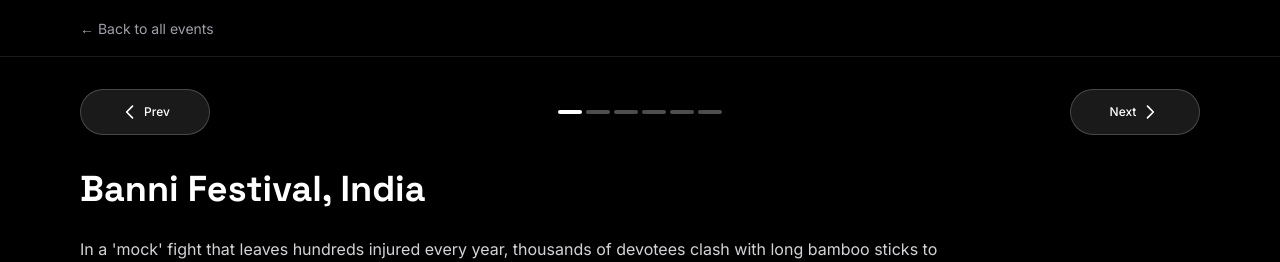
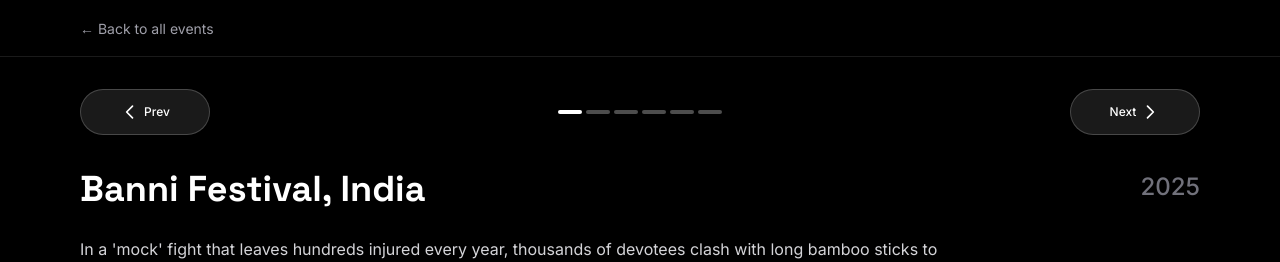
Before and after one commit to astorimattia/tobeseen, a Next.js app: page /work/banni in a window 1280 px wide. Shown: the top 262 px of the page. Built offline with nearby package versions, Linux system fonts and the light colour scheme.

Commit message:
Add event years and improve alignment

```diff
--- a/app/components/EventPage.tsx
+++ b/app/components/EventPage.tsx
@@ -11,6 +11,7 @@ import SensitiveContentFilter from "./SensitiveContentFilter";
 interface Event {
   id: string;
   title: string;
+  year?: string;
   story: string;
   images: string[];
   analogImages?: string[];
@@ -172,7 +173,16 @@ export default function EventPage({
         {/* Event Content */}
         <article className="space-y-8 mt-4 md:mt-8">
           <div className="space-y-6">
-            <h1 className="text-2xl md:text-4xl font-bold leading-tight">{event.title}</h1>
+            <div className="flex justify-between items-start gap-4">
+              <h1 className="text-2xl md:text-4xl font-bold leading-tight">
+                {event.title}
+              </h1>
+              {event.year && (
+                <span className="text-xl md:text-2xl text-zinc-500 font-medium whitespace-nowrap pt-1">
+                  {event.year}
+                </span>
+              )}
+            </div>
             <p className="text-sm md:text-base text-zinc-300 max-w-4xl leading-relaxed">{event.story}</p>
 
             {/* Medium Article Link */}
--- a/app/work/[eventId]/page.tsx
+++ b/app/work/[eventId]/page.tsx
@@ -10,6 +10,7 @@ const EVENTS = [
   {
     id: "banni",
     title: "Banni Festival, India",
+    year: "2025",
     story: "In a 'mock' fight that leaves hundreds injured every year, thousands of devotees clash with long bamboo sticks to secure the idol of their god. It's a midnight battlefield where bloodshed is considered a sacred offering.",
     images: ["/digital/banni.webp", "/digital/banni2.webp", "/digital/banni3.webp", "/digital/banni4.webp", "/digital/banni5.webp", "/digital/banni6.webp", "/digital/banni7.webp", "/digital/banni8.webp", "/digital/banni9.webp", "/digital/banni10.webp", "/digital/banni11.webp", "/digital/banni12.webp", "/digital/banni13.webp", "/digital/banni14.webp", "/digital/banni15.webp"],
     analogImages: [
@@ -23,6 +24,7 @@ const EVENTS = [
   {
     id: "mautkakuan",
     title: "Maut Ka Kuan, India",
+    year: "2025",
     story: "Daredevils defy gravity riding motorcycles and cars on vertical wooden walls. In the 'Well of Death', the roar of engines and the smell of exhaust fill the air as riders perform death-defying stunts held only by centrifugal force.",
     images: ["/digital/mautkakuan.webp", "/digital/mautkakuan2.webp", "/digital/mautkakuan3.webp", "/digital/mautkakuan4.webp", "/digital/mautkakuan5.webp", "/digital/mautkakuan6.webp", "/digital/mautkakuan7.webp", "/digital/mautkakuan8.webp", "/digital/mautkakuan9.webp", "/digital/mautkakuan10.webp", "/digital/mautkakuan11.webp", "/digital/mautkakuan12.webp", "/digital/mautkakuan13.webp", "/digital/mautkakuan14.webp", "/digital/mautkakuan15.webp"],
     analogImages: [
@@ -48,6 +50,7 @@ const EVENTS = [
   {
     id: "tultepec",
     title: "Feria Internacional de la Pirotecnia, Mexico",
+    year: "2025",
     story: "Every year, 200 man made bulls loaded with fireworks are thrown into crowds. The streets become a battlefield with fire and explosion, it's a tradition that tests the limits of human courage and the power of fire.",
     images: ["/digital/tultepec.webp", "/digital/tultepec2.webp", "/digital/tultepec3.webp", "/digital/tultepec4.webp", "/digital/tultepec5.webp", "/digital/tultepec6.webp", "/digital/tultepec7.webp", "/digital/tultepec8.webp", "/digital/tultepec9.webp", "/digital/tultepec10.webp", "/digital/tultepec11.webp", "/digital/tultepec12.webp", "/digital/tultepec13.webp", "/digital/tultepec14.webp", "/digital/tultepec15.webp"],
     analogImages: [
@@ -63,18 +66,21 @@ const EVENTS = [
   {
     id: "vegetarian",
     title: "Vegetarian Festival, Thailand",
+    year: "2024",
     story: "Spititual leaders pierce their skin with swords as they enter a trance. The festival is a nine-day celebration where participants believe they become vessels for the gods.",
     images: ["/digital/vegetarian.webp", "/digital/vegetarian2.webp", "/digital/vegetarian3.webp", "/digital/vegetarian4.webp", "/digital/vegetarian5.webp", "/digital/vegetarian6.webp", "/digital/vegetarian7.webp", "/digital/vegetarian8.webp", "/digital/vegetarian9.webp", "/digital/vegetarian10.webp", "/digital/vegetarian11.webp", "/digital/vegetarian12.webp", "/digital/vegetarian13.webp", "/digital/vegetarian14.webp", "/digital/vegetarian15.webp"],
   },
   {
     id: "hammers",
     title: "Exploding Hammers, Mexico",
+    year: "2025",
     story: "Hammers packed with explosives slam stone anvils, creating controlled chaos. The explosive force sends shrapnel flying through the air as participants test their luck and timing.",
     images: ["/digital/hammers.webp", "/digital/hammers2.webp", "/digital/hammers3.webp", "/digital/hammers4.webp", "/digital/hammers5.webp", "/digital/hammers6.webp", "/digital/hammers7.webp", "/digital/hammers8.webp", "/digital/hammers9.webp", "/digital/hammers10.webp", "/digital/hammers11.webp", "/digital/hammers12.webp", "/digital/hammers13.webp", "/digital/hammers14.webp", "/digital/hammers15.webp"],
   },
   {
     id: "tinku",
     title: "Tinku de Macha, Bolivia",
+    year: "2025",
     story: "Day 1: Dance. Day 2: Fight. Day 3: Mourn. At 4,000m, participants fight until they draw blood, believing that the spilled blood ensures a good harvest.",
     images: ["/digital/tinku.webp", "/digital/tinku2.webp", "/digital/tinku3.webp", "/digital/tinku4.webp", "/digital/tinku5.webp", "/digital/tinku6.webp", "/digital/tinku7.webp", "/digital/tinku8.webp", "/digital/tinku9.webp", "/digital/tinku10.webp", "/digital/tinku11.webp", "/digital/tinku12.webp", "/digital/tinku13.webp", "/digital/tinku14.webp", "/digital/tinku15.webp"],
     analogImages: [
```
Also changed, not shown: app/work/page.tsx (+14 -4 lines).
